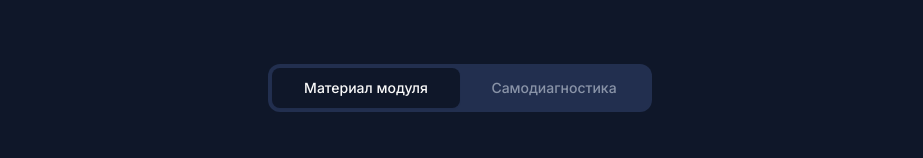
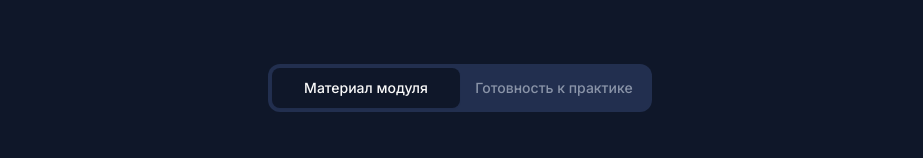
Before and after one commit to pr-poehali-dev/tech-evolution-initiative-6, a React (Vite) app: page /module1 in a window 1280 px wide. Shown: the part 316-474 px from the top of the page, without its empty margins (180-1103 px from the left). Built offline with nearby package versions, Linux system fonts and the light colour scheme.

Commit message:
Добавить запрошенную функцию

```diff
--- a/src/pages/Module1.tsx
+++ b/src/pages/Module1.tsx
@@ -149,7 +149,7 @@ export default function Module1() {
               activeSection === "quiz" ? "bg-background text-foreground shadow-sm" : "text-muted-foreground"
             }`}
           >
-            Самодиагностика
+            Готовность к практике
           </button>
         </div>
 
```
